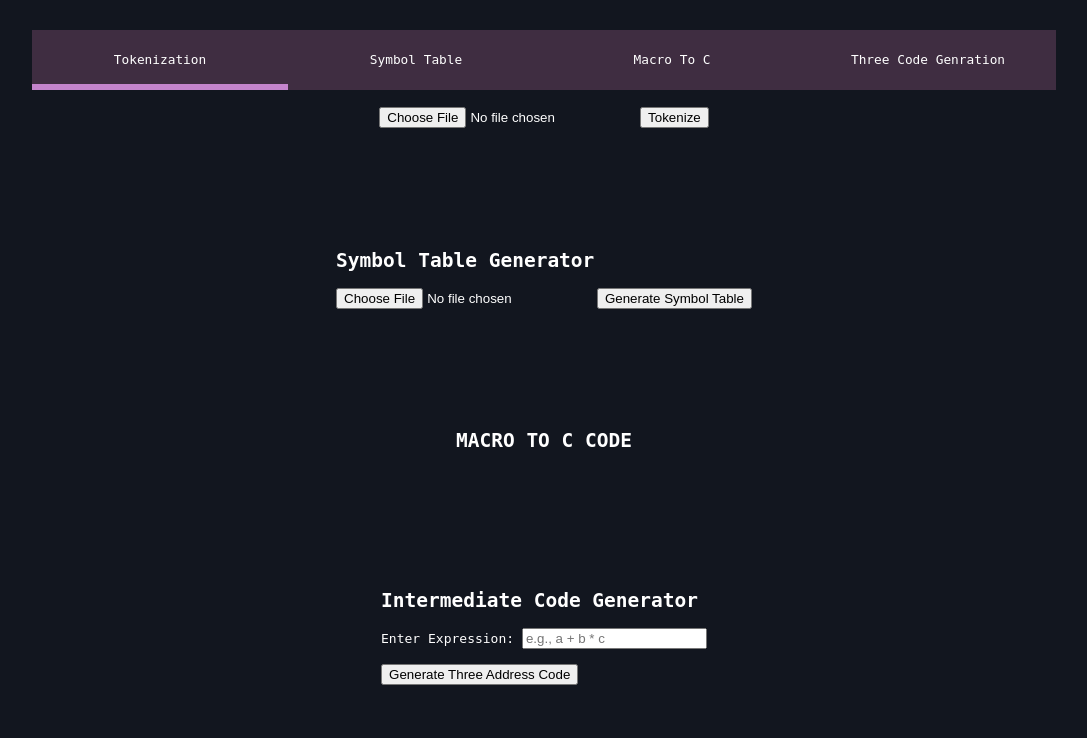
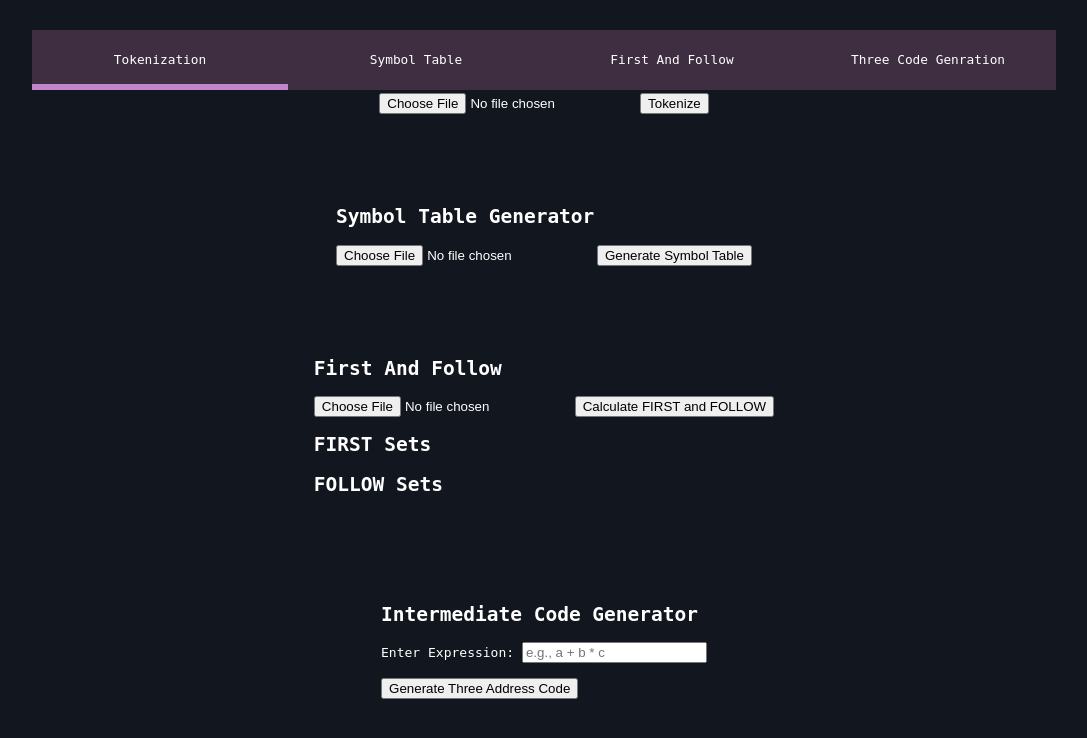
Before and after one commit to Prathamesh72003/CompilerModuleSimulation, a Flask app: template templates/index.html in a window 1280 px wide. Shown: the top 738 px of the page, without its empty margins (96-1183 px from the left). Run offline with Flask 3, Linux system fonts and the light colour scheme; the template is opened without the code that fills it, so the values that code supplies are empty.

Commit message:
Added first follow

```diff
--- a/app.py
+++ b/app.py
@@ -232,8 +232,139 @@
     else:
         return 'Unable to generate three-address code.'
 
+def cal_follow(s, productions, first):
+    follow = set()
+    if len(s)!=1 :
+        return {}
+    if(s == list(productions.keys())[0]):
+        follow.add('$')
+
+    for i in productions:
+        for j in range(len(productions[i])):
+            if(s in productions[i][j]):
+                idx = productions[i][j].index(s)
+
+                if(idx == len(productions[i][j])-1):
+                    if(productions[i][j][idx] == i):
+                        break
+                    else:
+                        f = cal_follow(i, productions, first)
+                        for x in f:
+                            follow.add(x)
+                else:
+                    while(idx != len(productions[i][j]) - 1):
+                        idx += 1
+                        if(not productions[i][j][idx].isupper()):
+                            follow.add(productions[i][j][idx])
+                            break
+                        else:
+                            f = cal_first(productions[i][j][idx], productions)
+
+                            if('ε' not in f):
+                                for x in f:
+                                    follow.add(x)
+                                break
+                            elif('ε' in f and idx != len(productions[i][j])-1):
+                                f.remove('ε')
+                                for k in f:
+                                    follow.add(k)
+
+                            elif('ε' in f and idx == len(productions[i][j])-1):
+                                f.remove('ε')
+                                for k in f:
+                                    follow.add(k)
+
+                                f = cal_follow(i, productions, first)
+                                for x in f:
+                                    follow.add(x)
+
+    return follow
+
+def cal_first(s, productions):
+
+    first = set()
+
+    for i in range(len(productions[s])):
+
+        for j in range(len(productions[s][i])):
+
+            c = productions[s][i][j]
+
+            if(c.isupper()):
+                f = cal_first(c, productions)
+                if('ε' not in f):
+                    for k in f:
+                        first.add(k)
+                    break
+                else:
+                    if(j == len(productions[s][i])-1):
+                        for k in f:
+                            first.add(k)
+                    else:
+                        f.remove('ε')
+                        for k in f:
+                            first.add(k)
+            else:
+                first.add(c)
+                break
+
+    return first
+
+
+@app.route('/startproj', methods=['GET', 'POST'])
+def display_first_follow():
+    first = {}
+    follow = {}
+
+    if request.method == 'POST':
+        # Get the uploaded file
+        uploaded_file = request.files['file']
+
+        if uploaded_file.filename != '':
+            # Save the uploaded file to the server
+            file_path = os.path.join(app.config['UPLOAD_FOLDER'], uploaded_file.filename)
+            uploaded_file.save(file_path)
+
+            # Parse the grammar from the uploaded file
+            productions = {}
+            with open(file_path, 'r') as grammar_file:
+                for prod in grammar_file:
+                    l = re.split("( /->/\n/)*", prod)
+                    m = []
+                    for i in l:
+                        if (i == "" or i == None or i == '\n' or i == " " or i == "-" or i == ">"):
+                            pass
+                        else:
+                            m.append(i)
+
+                    left_prod = m.pop(0)
+                    right_prod = []
+                    t = []
+
+                    for j in m:
+                        if(j != '|'):
+                            t.append(j)
+                        else:
+                            right_prod.append(t)
+                            t = []
+
+                    right_prod.append(t)
+                    productions[left_prod] = right_prod
+
+            # Calculate FIRST and FOLLOW sets
+            for s in productions.keys():
+                first[s] = cal_first(s, productions)
+
+            for s in productions.keys():
+                follow[s] = cal_follow(s, productions, first)
+
+            # Remove the uploaded file
+            os.remove(file_path)
+
+    return render_template('index.html', first=first, follow=follow)
+
 
 if __name__ == '__main__':
-    if not os.path.exists('uploads'):
-        os.makedirs('uploads')
+    app.config['UPLOAD_FOLDER'] = 'uploads'
+    os.makedirs(app.config['UPLOAD_FOLDER'], exist_ok=True)
     app.run(debug=True)
--- a/templates/index.html
+++ b/templates/index.html
@@ -95,7 +95,7 @@
     <nav>
       <a class="item" id="home" onclick="toggleSection('sec1')" style="text-decoration: none; color: white;">Tokenization</a>
       <a class="item" id="about" onclick="toggleSection('sec2')" style="text-decoration: none; color: white;">Symbol Table</a>
-      <div class="item" id="skills" onclick="toggleSection('sec3')" style="text-decoration: none; color: white;">Macro To C</div>
+      <div class="item" id="skills" onclick="toggleSection('sec3')" style="text-decoration: none; color: white;">First And Follow</div>
       <a class="item" id="contact" onclick="toggleSection('sec4')" style="text-decoration: none; color: white;">Three Code Genration</a>
       <div class="underline" id="underline"></div>
     </nav>
@@ -120,23 +120,23 @@
       <div id="symboloutput"></div>
 
       <style>
-      /* Add styles for the table */
+
       table {
       border-collapse: collapse;
-      width: 80%; /* Adjust the width as needed */
-      margin: 20px auto; /* Center the table and add some margin */
-      border-radius: 10px; /* Add rounded corners to the table */
-      overflow: hidden; /* Hide the table's overflow content */
+      width: 80%;
+      margin: 20px auto;
+      border-radius: 10px;
+      overflow: hidden;
       box-shadow: 0 0 10px rgba(255, 255, 255, 0.5);
       }
 
       table, th, td {
-      border: 2px solid white; /* Add border to table, th, and td */
-      color: white; /* Text color */
+      border: 2px solid white;
+      color: white;
       }
 
       th, td {
-      padding: 10px; /* Adjust padding as needed */
+      padding: 10px;
       text-align: center;
       border-bottom: 1px solid #ddd;
 
@@ -147,14 +147,13 @@
 
       }
 
-      /* Move the table slightly below the section */
       #symboloutput table {
-      margin-top: 50px; /* Adjust the margin-top as needed */
+      margin-top: 50px;
       }
 
       .glow:hover {
       transition: 0.3s;
-      box-shadow: 0 0 20px 5px rgba(0, 255, 0, 0.8); /* Change the color and size as desired */
+      box-shadow: 0 0 20px 5px rgba(0, 255, 0, 0.8);
       }
       </style>
 
@@ -163,7 +162,25 @@
 
     <section id="sec3">
 
-      <h1>MACRO TO C CODE</h1>
+      <h1>First And Follow</h1>
+      <form action="/startproj" method="post" enctype="multipart/form-data">
+        <input type="file" name="file" accept=".txt" required>
+        <button type="button" onclick="funcc()">Calculate FIRST and FOLLOW</button>
+    </form>
+
+    <h1>FIRST Sets</h1>
+    <ul>
+        {% for lhs, rhs in first.items() %}
+            <li>{{ lhs }} : {{ rhs }}</li>
+        {% endfor %}
+    </ul>
+
+    <h1>FOLLOW Sets</h1>
+    <ul>
+        {% for lhs, rhs in follow.items() %}
+            <li>{{ lhs }} : {{ rhs }}</li>
+        {% endfor %}
+    </ul>
 
     </section>
 
@@ -180,6 +197,10 @@
 
 
     <script>
+
+      function funcc(){
+        alert("ey");
+      }
 
     const items = document.querySelectorAll('.item');
     const underline = document.getElementById('underline');
```
